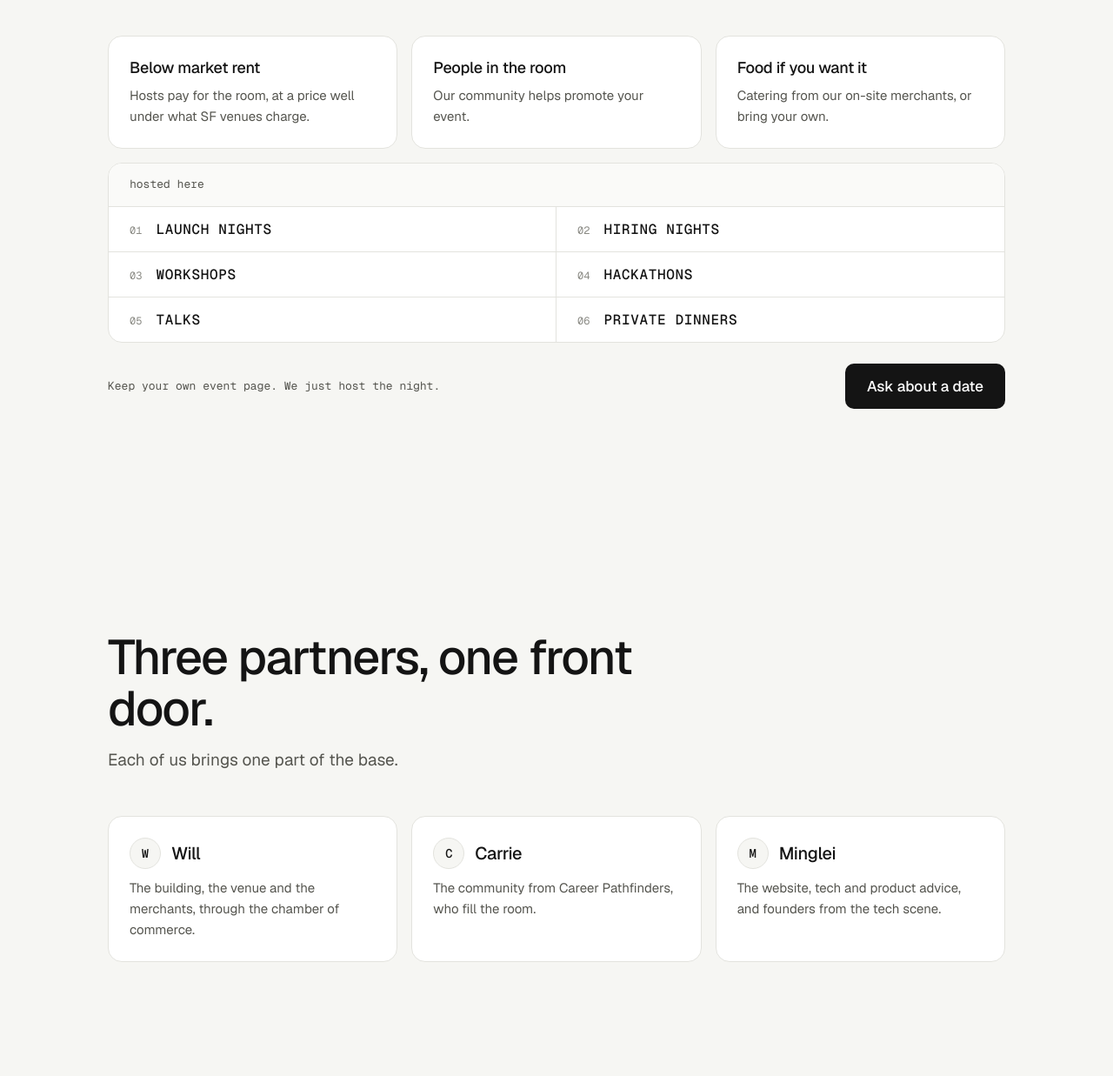
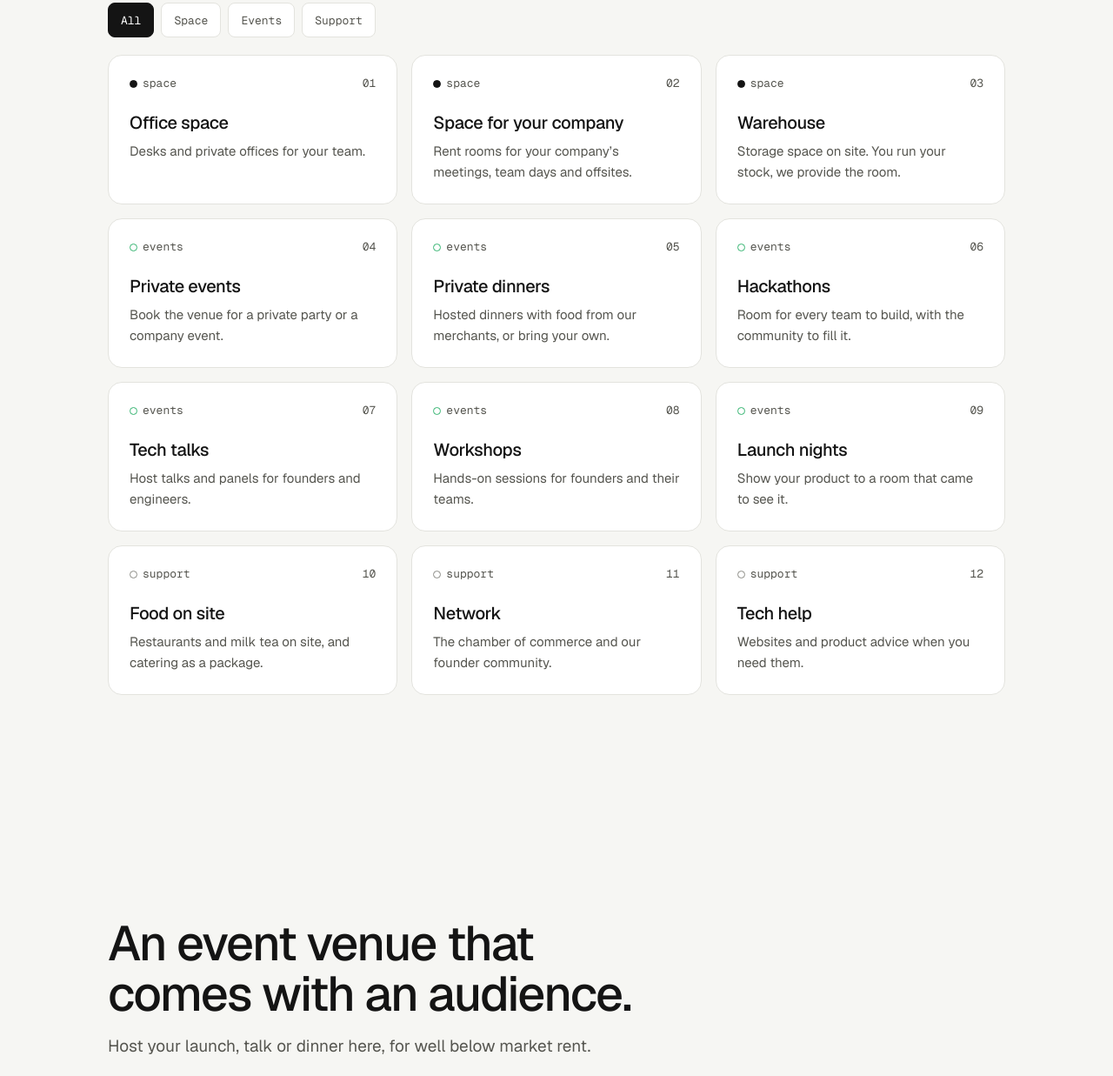
Before and after one commit to mingleiw/founderbase, a plain HTML site: page index.html in a window 1280 px wide. Shown: the part 1501-2738 px from the top of the page at 87% size. Drawn offline with nearby package versions, Linux system fonts and the light colour scheme.

Commit message:
Replace Partners with a What we provide section
Twelve services with a Space / Events / Support filter; the venue board
lists private events, dinners, hackathons, tech talks, workshops and
launch nights.

Co-Authored-By: Claude Opus 5.5 <noreply@anthropic.com>

```diff
--- a/index.html
+++ b/index.html
@@ -1,5 +1,5 @@
 <!doctype html>
-<html lang="en">
+<html lang="en" class="no-js">
 <head>
 <meta charset="utf-8">
 <meta name="viewport" content="width=device-width, initial-scale=1, viewport-fit=cover">
@@ -23,7 +23,6 @@
    Facts still to add (left off the page until they are real):
    - street and district (hero line and footer)
    - event venue rates, capacity, sound and projection
-   - one line about each partner
    - a contact email or a form service for the interest form (it sends nothing yet) */
 :root {
   color-scheme: light;
@@ -163,12 +162,27 @@ header .wrap { display: flex; align-items: center; justify-content: space-betwee
   .formats li:nth-last-child(2) { border-bottom: 1px solid var(--border); }
 }
 
-/* partners */
-.partner { padding: 24px; display: grid; gap: 10px; align-content: start; }
-.partner .who { display: flex; align-items: center; gap: 12px; }
-.partner .initial { width: 36px; height: 36px; border-radius: 50%; border: 1px solid var(--border); background: var(--ground); display: grid; place-items: center; font: 500 14px/1 var(--f-mono); }
-.partner h3 { font-size: 20px; letter-spacing: -0.02em; }
-.partner p { color: var(--ink-2); font-size: 15px; }
+/* services */
+.filters { display: flex; flex-wrap: wrap; gap: 8px; margin-top: clamp(28px, 3vw, 40px); }
+.filter { font: 400 13px/1 var(--f-mono); color: var(--ink-2); background: var(--card); border: 1px solid var(--border); border-radius: 8px; padding: 10px 14px; min-height: 40px; cursor: pointer;
+  transition: border-color 160ms var(--ease), color 160ms var(--ease), background-color 160ms var(--ease); }
+.filter:hover { border-color: var(--ink-3); color: var(--ink); }
+.filter[aria-pressed="true"] { background: var(--ink); border-color: var(--ink); color: #fff; }
+.no-js .filters { display: none; }
+.services { display: grid; grid-template-columns: repeat(3, minmax(0, 1fr)); gap: 16px; margin-top: 20px; }
+.service { padding: 22px 24px 24px; display: grid; gap: 8px; align-content: start; }
+.service .meta { display: flex; justify-content: space-between; gap: 12px; margin-bottom: 14px; }
+.service .meta .kind { display: inline-flex; align-items: center; gap: 6px; }
+.service .meta .kind::before { content: ""; width: 7px; height: 7px; border-radius: 50%; border: 1.5px solid var(--ink-3); }
+.service[data-kind="events"] .meta .kind::before { border-color: var(--accent-dot); }
+.service[data-kind="space"] .meta .kind::before { background: var(--ink); border-color: var(--ink); }
+.service h3 { font-size: 20px; letter-spacing: -0.02em; line-height: 1.25; }
+.service p { color: var(--ink-2); font-size: 15px; }
+.service.hide { display: none; }
+.service.enter { animation: enter 420ms var(--ease) both; animation-delay: var(--d, 0ms); }
+@keyframes enter { from { opacity: 0; transform: translateY(10px); } }
+@media (max-width: 900px) { .services { grid-template-columns: repeat(2, minmax(0, 1fr)); } }
+@media (max-width: 600px) { .services { grid-template-columns: 1fr; } }
 
 /* contact */
 .cta { padding: clamp(32px, 5vw, 56px); text-align: center; }
@@ -210,10 +224,10 @@ footer .wrap { display: flex; flex-wrap: wrap; justify-content: space-between; g
 .btn-primary::after { content: ""; position: absolute; top: 0; bottom: 0; left: 0; width: 40%; pointer-events: none;
   background: linear-gradient(100deg, transparent, rgba(255, 255, 255, 0.22), transparent); transform: translateX(-160%) skewX(-12deg); }
 .btn-primary:hover::after { transform: translateX(320%) skewX(-12deg); transition: transform 800ms var(--ease); }
-.point, .partner { transition: transform 260ms var(--ease), border-color 260ms var(--ease), box-shadow 260ms var(--ease), opacity 700ms var(--ease); }
+.point, .service { transition: transform 260ms var(--ease), border-color 260ms var(--ease), box-shadow 260ms var(--ease), opacity 700ms var(--ease); }
 @media (hover: hover) {
-  .point:hover, .partner:hover { transform: translateY(-2px); border-color: #D2D2CC; box-shadow: 0 8px 24px -16px rgba(20, 20, 20, 0.25); }
-  .motion .point.shown:hover, .motion .partner.shown:hover { transform: translateY(-2px); }
+  .point:hover, .service:hover { transform: translateY(-2px); border-color: #D2D2CC; box-shadow: 0 8px 24px -16px rgba(20, 20, 20, 0.25); }
+  .motion .point.shown:hover, .motion .service.shown:hover { transform: translateY(-2px); }
 }
 
 @media (prefers-reduced-motion: reduce) {
@@ -233,8 +247,8 @@ footer .wrap { display: flex; flex-wrap: wrap; justify-content: space-between; g
       Founder Base
     </a>
     <nav class="nav" aria-label="Main">
+      <a href="#services">Services</a>
       <a href="#venue">Venue</a>
-      <a href="#partners">Partners</a>
       <a class="nav-cta" href="#contact">Join</a>
     </nav>
   </div>
@@ -264,13 +278,40 @@ footer .wrap { display: flex; flex-wrap: wrap; justify-content: space-between; g
           <li class="stop start"><span class="dot"></span><span class="name">Your idea</span></li>
           <li class="stop"><span class="dot"></span><span class="name">Office</span><span class="note">Desks and private offices</span></li>
           <li class="stop"><span class="dot"></span><span class="name">Food</span><span class="note">Restaurants and milk tea on site</span></li>
-          <li class="stop"><span class="dot"></span><span class="name">Events</span><span class="note">Talks, workshops, hackathons</span></li>
+          <li class="stop"><span class="dot"></span><span class="name">Events</span><span class="note">Private events, hackathons, tech talks</span></li>
           <li class="stop"><span class="dot"></span><span class="name">Network</span><span class="note">The chamber of commerce and our community</span></li>
           <li class="stop"><span class="dot"></span><span class="name">Warehouse</span><span class="note">Storage space on site</span></li>
           <li class="stop"><span class="dot"></span><span class="name">Tech help</span><span class="note">Websites and product advice</span></li>
           <li class="stop end"><span class="dot"></span><span class="name">Launch</span></li>
         </ol>
         </div>
+      </div>
+    </div>
+  </section>
+
+  <section class="section" id="services" aria-labelledby="services-title">
+    <div class="wrap">
+      <h2 id="services-title">What we provide.</h2>
+      <p class="sub">Space to work, rooms to host in, and help around both. Pick what you need.</p>
+      <div class="filters" role="group" aria-label="Filter services">
+        <button class="filter" type="button" data-filter="all" aria-pressed="true">All</button>
+        <button class="filter" type="button" data-filter="space" aria-pressed="false">Space</button>
+        <button class="filter" type="button" data-filter="events" aria-pressed="false">Events</button>
+        <button class="filter" type="button" data-filter="support" aria-pressed="false">Support</button>
+      </div>
+      <div class="services">
+        <article class="card service" data-kind="space"><div class="meta"><span class="mono kind">space</span><span class="mono">01</span></div><h3>Office space</h3><p>Desks and private offices for your team.</p></article>
+        <article class="card service" data-kind="space"><div class="meta"><span class="mono kind">space</span><span class="mono">02</span></div><h3>Space for your company</h3><p>Rent rooms for your company’s meetings, team days and offsites.</p></article>
+        <article class="card service" data-kind="space"><div class="meta"><span class="mono kind">space</span><span class="mono">03</span></div><h3>Warehouse</h3><p>Storage space on site. You run your stock, we provide the room.</p></article>
+        <article class="card service" data-kind="events"><div class="meta"><span class="mono kind">events</span><span class="mono">04</span></div><h3>Private events</h3><p>Book the venue for a private party or a company event.</p></article>
+        <article class="card service" data-kind="events"><div class="meta"><span class="mono kind">events</span><span class="mono">05</span></div><h3>Private dinners</h3><p>Hosted dinners with food from our merchants, or bring your own.</p></article>
+        <article class="card service" data-kind="events"><div class="meta"><span class="mono kind">events</span><span class="mono">06</span></div><h3>Hackathons</h3><p>Room for every team to build, with the community to fill it.</p></article>
+        <article class="card service" data-kind="events"><div class="meta"><span class="mono kind">events</span><span class="mono">07</span></div><h3>Tech talks</h3><p>Host talks and panels for founders and engineers.</p></article>
+        <article class="card service" data-kind="events"><div class="meta"><span class="mono kind">events</span><span class="mono">08</span></div><h3>Workshops</h3><p>Hands-on sessions for founders and their teams.</p></article>
+        <article class="card service" data-kind="events"><div class="meta"><span class="mono kind">events</span><span class="mono">09</span></div><h3>Launch nights</h3><p>Show your product to a room that came to see it.</p></article>
+        <article class="card service" data-kind="support"><div class="meta"><span class="mono kind">support</span><span class="mono">10</span></div><h3>Food on site</h3><p>Restaurants and milk tea on site, and catering as a package.</p></article>
+        <article class="card service" data-kind="support"><div class="meta"><span class="mono kind">support</span><span class="mono">11</span></div><h3>Network</h3><p>The chamber of commerce and our founder community.</p></article>
+        <article class="card service" data-kind="support"><div class="meta"><span class="mono kind">support</span><span class="mono">12</span></div><h3>Tech help</h3><p>Websites and product advice when you need them.</p></article>
       </div>
     </div>
   </section>
@@ -288,39 +329,17 @@ footer .wrap { display: flex; flex-wrap: wrap; justify-content: space-between; g
       <div class="card formats" aria-label="Events you can host">
         <div class="formats-head"><span class="mono">hosted here</span></div>
         <ul>
-          <li><span class="no">01</span><span class="ev">Launch nights</span></li>
-          <li><span class="no">02</span><span class="ev">Hiring nights</span></li>
-          <li><span class="no">03</span><span class="ev">Workshops</span></li>
-          <li><span class="no">04</span><span class="ev">Hackathons</span></li>
-          <li><span class="no">05</span><span class="ev">Talks</span></li>
-          <li><span class="no">06</span><span class="ev">Private dinners</span></li>
+          <li><span class="no">01</span><span class="ev">Private events</span></li>
+          <li><span class="no">02</span><span class="ev">Private dinners</span></li>
+          <li><span class="no">03</span><span class="ev">Hackathons</span></li>
+          <li><span class="no">04</span><span class="ev">Tech talks</span></li>
+          <li><span class="no">05</span><span class="ev">Workshops</span></li>
+          <li><span class="no">06</span><span class="ev">Launch nights</span></li>
         </ul>
       </div>
       <div class="venue-foot">
         <p class="mono">Keep your own event page. We just host the night.</p>
         <div class="actions"><a class="btn btn-primary" href="#contact">Ask about a date</a></div>
-      </div>
-    </div>
-  </section>
-
-  <section class="section" id="partners" aria-labelledby="partners-title">
-    <div class="wrap">
-      <h2 id="partners-title">Three partners, one front door.</h2>
-      <p class="sub">Each of us brings one part of the base.</p>
-      <!-- TODO: add one line about each partner -->
-      <div class="grid-3">
-        <article class="card partner">
-          <div class="who"><span class="initial" aria-hidden="true">W</span><h3>Will</h3></div>
-          <p>The building, the venue and the merchants, through the chamber of commerce.</p>
-        </article>
-        <article class="card partner">
-          <div class="who"><span class="initial" aria-hidden="true">C</span><h3>Carrie</h3></div>
-          <p>The community from Career Pathfinders, who fill the room.</p>
-        </article>
-        <article class="card partner">
-          <div class="who"><span class="initial" aria-hidden="true">M</span><h3>Minglei</h3></div>
-          <p>The website, tech and product advice, and founders from the tech scene.</p>
-        </article>
       </div>
     </div>
   </section>
@@ -370,7 +389,7 @@ footer .wrap { display: flex; flex-wrap: wrap; justify-content: space-between; g
     var reduce = window.matchMedia && window.matchMedia('(prefers-reduced-motion: reduce)').matches;
     var hasIO = 'IntersectionObserver' in window;
     var motion = !reduce && hasIO;
-    root.classList.add(motion ? 'motion' : 'no-motion');
+    root.classList.add(motion ? 'motion' : 'no-motion'); root.classList.remove('no-js');
 
     function onView(el, cb, threshold) {
       if (!hasIO) { cb(); return; }
@@ -467,6 +486,22 @@ footer .wrap { display: flex; flex-wrap: wrap; justify-content: space-between; g
     window.addEventListener('scroll', function () { if (!ticking) { ticking = true; requestAnimationFrame(onScroll); } }, { passive: true });
     onScroll();
 
+    /* services filter */
+    var filters = Array.prototype.slice.call(document.querySelectorAll('.filter'));
+    var cards = Array.prototype.slice.call(document.querySelectorAll('.service'));
+    filters.forEach(function (f) {
+      f.addEventListener('click', function () {
+        var k = f.getAttribute('data-filter'), n = 0;
+        filters.forEach(function (o) { o.setAttribute('aria-pressed', o === f ? 'true' : 'false'); });
+        cards.forEach(function (c) {
+          var show = k === 'all' || c.getAttribute('data-kind') === k;
+          c.classList.toggle('hide', !show);
+          c.classList.remove('enter');
+          if (show && motion) { c.removeAttribute('data-reveal'); c.classList.remove('shown'); void c.offsetWidth; c.style.setProperty('--d', (n++ * 50) + 'ms'); c.classList.add('enter'); }
+        });
+      });
+    });
+
     if (!motion) return;
 
     /* 3. the headline word */
@@ -521,11 +556,11 @@ footer .wrap { display: flex; flex-wrap: wrap; justify-content: space-between; g
 
     /* 5. sections fade and rise in */
     var groups = [
-      '.section h2', '.section .sub', '.grid-3 .card', '.formats', '.venue-foot', '.cta form'
+      '.section h2', '.section .sub', '.filters', '.grid-3 .card', '.services .card', '.formats', '.venue-foot', '.cta form'
     ];
     document.querySelectorAll(groups.join(',')).forEach(function (el) {
       var sib = el.parentNode.children, idx = Array.prototype.indexOf.call(sib, el);
-      if (el.classList.contains('card') && el.parentNode.classList.contains('grid-3')) el.style.setProperty('--d', (idx * 90) + 'ms');
+      if (el.classList.contains('card')) { idx = idx % 3; el.style.setProperty('--d', (idx * 90) + 'ms'); }
       el.setAttribute('data-reveal', '');
       onView(el, function () {
         el.classList.add('shown');
```
Also changed, not shown: 1 other file.
